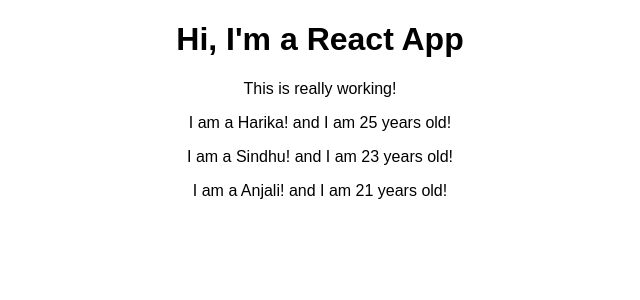
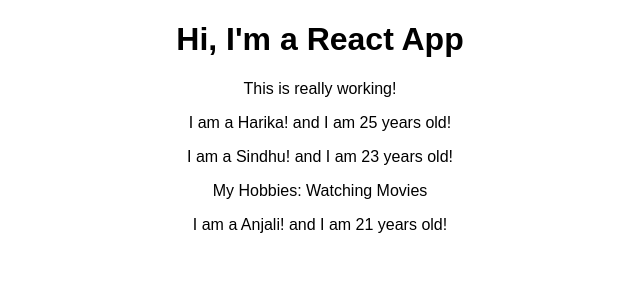
Before and after one commit to HarikaPenukonda/React_Demo, a React (Create React App) app in the folder react_demo/: page / in a window 1280 px wide. Shown: the top 300 px of the page, without its empty margins (320-960 px from the left). Built offline with nearby package versions, Linux system fonts and the light colour scheme.

Commit message:
Understanding the "Children" Prop

```diff
--- a/react_demo/src/App.js
+++ b/react_demo/src/App.js
@@ -9,7 +9,7 @@
         <h1>Hi, I'm a React App</h1>
         <p>This is really working!</p>
         <Person name="Harika" age="25"/>
-        <Person name="Sindhu" age="23"/>
+        <Person name="Sindhu" age="23">My Hobbies: Watching Movies</Person>
         <Person name="Anjali" age="21"/>
 
 
--- a/react_demo/src/Person/Person.js
+++ b/react_demo/src/Person/Person.js
@@ -1,7 +1,13 @@
 import React from 'react'
 
 const person = (props) =>{
-return <p>I am a {props.name}! and I am {props.age} years old!</p>
+return (
+    <div>
+        <p>I am a {props.name}! and I am {props.age} years old!</p>
+        <p>{props.children}</p>
+    </div>
+
+)
 };
 
 export default person;
```
